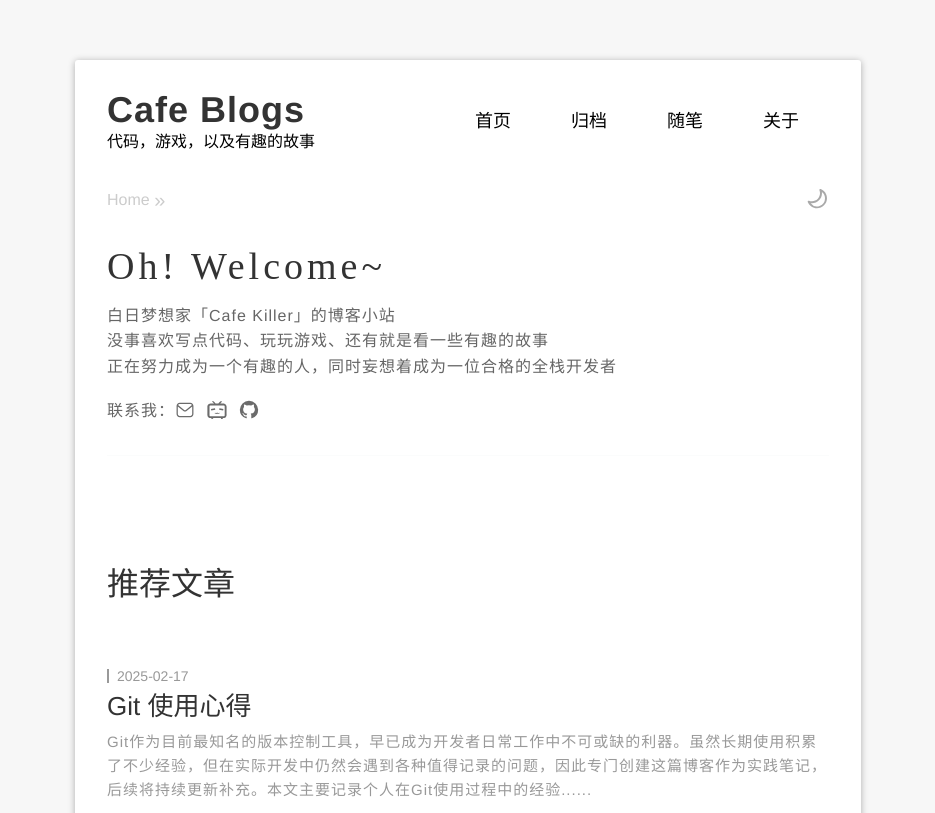
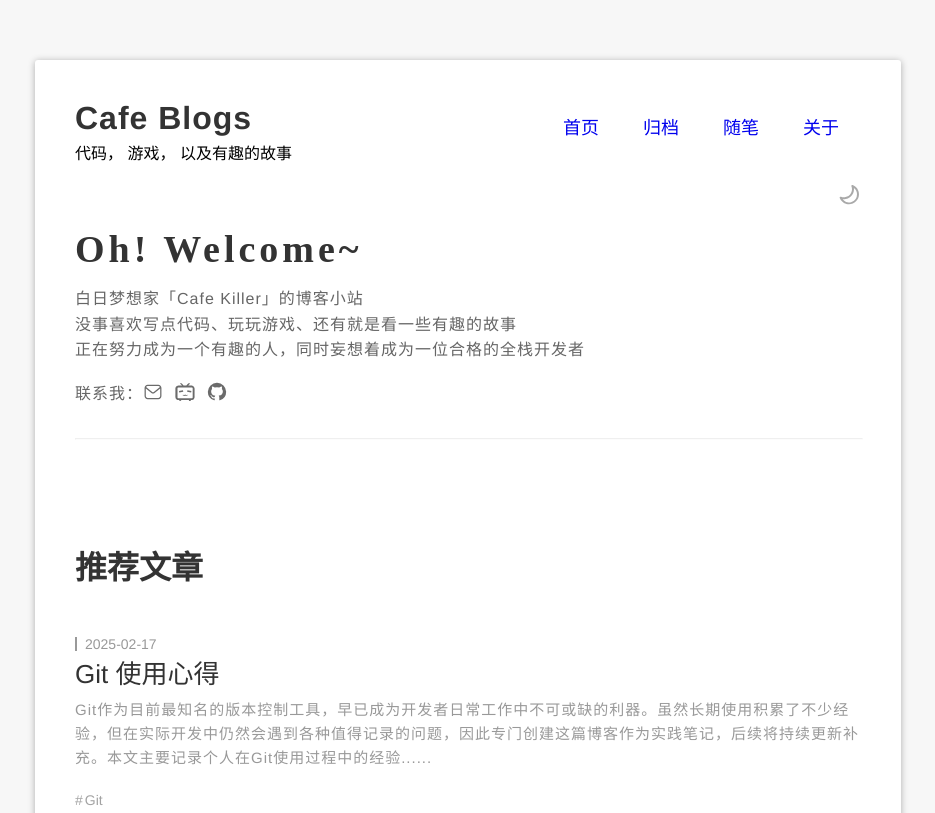
Before and after one commit to CafeKiller/CafeKiller.github.io, an Astro site: page / in a window 1280 px wide. Shown: the top 813 px of the page, without its empty margins (172-1107 px from the left). Built offline with nearby package versions, Linux system fonts and the light colour scheme; Astro itself is replaced by a stand-in of ours; a web font is replaced by a local one.

Commit message:
refactor: remove tailwindcss

```diff
--- a/astro.config.mjs
+++ b/astro.config.mjs
@@ -1,7 +1,5 @@
 import { defineConfig } from 'astro/config';
 import react from "@astrojs/react";
-
-import tailwind from "@astrojs/tailwind";
 
 // https://astro.build/config
 export default defineConfig({
@@ -19,7 +17,9 @@
         '/blogs/2023': '/blogs/#2023',
         '/blogs/2022': '/blogs/#2022'
     },
-  integrations: [react(), tailwind()],
+    integrations: [
+        react()
+    ],
     devToolbar: {
         enabled: false
     }
--- a/package.json
+++ b/package.json
@@ -12,11 +12,9 @@
   "dependencies": {
     "@astrojs/check": "^0.7.0",
     "@astrojs/react": "^3.6.0",
-    "@astrojs/tailwind": "^6.0.2",
     "@giscus/react": "^3.0.0",
     "astro": "^4.10.2",
     "fuse.js": "^7.0.0",
-    "tailwindcss": "^3.4.17",
     "typescript": "^5.4.5"
   },
   "devDependencies": {
--- a/src/components/Header.astro
+++ b/src/components/Header.astro
@@ -2,19 +2,22 @@
 import ToolBar from "@components/ToolBar.astro"
 
 import '@styles/global.min.css'
-import '@styles/tailwind.min.css'
 ---
 <section class="head-wrapper">
     <header class="header">
         <nav>
-            <a href="/">首页</a>
-            <a href="/blogs">归档</a>
-            <a href="/notes/1">随笔</a>
-            <a href="/about">关于</a>
+            <a class="nav-link" href="/">首页</a>
+            <a class="nav-link" href="/blogs">归档</a>
+            <a class="nav-link" href="/notes/1">随笔</a>
+            <a class="nav-link" href="/about">关于</a>
         </nav>
         <div class="header-title">
             <h1 class="title">Cafe Blogs</h1>
-            <p class="description"><span>代码</span>，<span>游戏</span>，以及<span>有趣的故事</span></p>
+            <p class="description">
+                <span class="tag">代码</span>，
+                <span class="tag">游戏</span>，
+                以及<span class="tag">有趣的故事</span>
+            </p>
         </div>
     </header>
     <ToolBar />
@@ -24,11 +27,12 @@
 <style lang="scss">
     // Header 通用头部 组件样式
     .head-wrapper {
-        @apply mb-8;
+        margin-bottom: 20px;
         width: 100%;
         position: relative;
         .header {
-            @apply w-full mx-auto mb-8 ;
+            margin: 0 auto 20px;
+            width: 100%;
             display: flex;
             justify-content: space-between;
             height: 60px;
@@ -37,11 +41,12 @@
             nav {
                 display: flex;
                 order: 2;
-                a {
-                    @apply w-24 text-lg ;
+                .nav-link {
                     display: flex;
                     justify-content: center;
                     align-items: center;
+                    width: 80px;
+                    font-size: 18px;
                     transition: all .25s ease;
                     border-bottom: 3px solid transparent;
                     &:hover {
@@ -50,23 +55,27 @@
                 }
             }
             .header-title {
-                @apply relative self-center order-1;
+                position: relative;
+                align-self: center;
+                order: 1;
                 .title {
-                    @apply w-full text-4xl ;
+                    width: 100%;
                     font-weight: 600;
+                    font-size: 32px;
                     letter-spacing: 1px;
                     color: var(--fontcolor1);
                     z-index: 10;
                 }
                 .description {
-                    @apply relative text-base ;
+                    position: relative;
+                    font-size: 16px;
                     left: 0;
                     bottom: 0;
                     vertical-align: middle;
-                    span {
+                    .tag {
                         transition: all .2s ease;
                         &:hover {
-                            // color: var(--main-color);
+                            color: var(--main-color);
                         }
                     }
                 }
@@ -78,21 +87,26 @@
     @media screen and (max-width: 786px) {
         .head-wrapper .header {
             height: auto;
-            @apply flex-wrap ;
+            flex-wrap: wrap;
             nav {
-                @apply mt-8 w-full justify-center order-2 ;
+                margin-top: 20px;
+                width: 100%;
+                justify-content: center;
+                order: 2;
                 a {
-                    @apply text-base h-16 ;
+                    font-size: 16px;
+                    height: 60px;
                 }
             }
             .header-title {
-                @apply pr-0 w-full text-center ;
+                width: 100%;
+                padding-right: 0;
+                text-align: center;
                 order: 1;
-                .title {
-                    @apply text-3xl ;
-                }
                 .description {
-                    @apply w-full left-1/2 transform -translate-x-1/2;
+                    width: 100%;
+                    left: 50%;
+                    transform: translateX(-50%);
                 }
             }
         }
--- a/src/components/ToolBar.astro
+++ b/src/components/ToolBar.astro
@@ -44,38 +44,11 @@
 <div class="toolbar" aria-label="toolbar">
 
     <ul class="navigation">
-        <!-- <li class={ breadcrumbList.length === 0 ? 'hide' : ''}> -->
-        <li>
-            <a href={ SITE.webPrefix +'/' }>Home</a>
-            <span aria-hidden="true">&raquo;</span>
-        </li>
-        {
-            breadcrumbList.map((breadcrumb, index) => {
-                // if(isPureInteger(breadcrumb)) return
-                return index+1 === breadcrumbList.length
-                    ? (
-                        <li>
-                            <a href={ breadcrumbListToUrl(breadcrumb) }>
-                                { capitalizeFirstLetter(decodeURIComponent(breadcrumb)) }
-                                </a>
-                            <span aria-hidden="true"></span>
-                        </li>
-                    )
-                    : (
-                        <li>
-                            <a href={ isPureInteger(breadcrumb) ? "javascript:void(0);" : breadcrumbListToUrl(breadcrumb) }>
-                                { capitalizeFirstLetter(decodeURIComponent(breadcrumb)) }
-                            </a>
-                            <span aria-hidden="true">&raquo;</span>
-                        </li>
-                    )
-            })
-        }
+        <!-- TODO: 添加路径显示 -->
     </ul>
 
     <div class="right">
-        <!-- <span class="contr-icon">+</span>
-        <span class="contr-icon">-</span> -->
+        <!-- TODO: 添加文字大小变化显示 -->
         <div class="theme-box" id="theme-btn" style="opacity: 0;">
             <svg class="icon" id="theme-icon" viewBox="0 0 1024 1024" version="1.1" xmlns="http://www.w3.org/2000/svg" p-id="1756" width="200" height="200">
                 <!-- dark 显示: 太阳 -->
--- a/src/layouts/BaseLayout.astro
+++ b/src/layouts/BaseLayout.astro
@@ -5,7 +5,6 @@
 import { SITE, LOCALE } from '@config'
 
 import '@styles/global.min.css'
-import '@styles/tailwind.min.css'
 
 export interface Props {
 	title?: string
@@ -173,14 +172,28 @@
 </script>
 
 <style lang="scss">
+	body {
+		padding-top: 60px;
+		min-width: 360px;
+    	background-color: var(--body-bgcolor);
+    	scroll-behavior: smooth;
+	}
 	.wrapper {
-		@apply relative p-8 mx-auto max-w-[786px] min-w-[360px];
-		min-height: calc(100vh - 120px);
-		font-family: var(--fontCommon);
+		padding: 40px;
+		margin: 0 auto 0;
+		position: relative;
+		max-width: 786px;
+		min-width: 360px;
+		min-height: calc(100vh - 240px);
+		font-family: var(--fontBase);
 		border-radius: 3px;
 		background-color: var(--blackf);
 		box-shadow: 0 1px 7px rgba(0, 0, 0, .3);
 		transition: all .3s ease;
 	}
 
+	@media screen and (max-width: 786px) {
+		body { padding-top: 0 }
+		.wrapper { padding: 0 22px }
+	}
 </style>
--- a/src/styles/global.scss
+++ b/src/styles/global.scss
@@ -1,5 +1,3 @@
-// @import "tailwind.min.css";
-
 // COMMON START
 body,dl,dd,ul,ol,h1,h2,h3,h4,h5,h6,p,form,header,section,article,footer{margin:0;}
 body,button,input,select,textarea{font:12px/1.5 tahoma,sans-serif}
@@ -47,20 +45,6 @@
     font-family: 'Songti SC, Helvetica, Arial, sans-serif';
     scroll-behavior: smooth;
 }
-body {
-    min-width: 360px;
-    background-color: var(--body-bgcolor);
-    scroll-behavior: smooth;
-    padding-top: 60px;
-    &::-webkit-scrollbar {
-        height: 4px;
-        width: 6px;
-        background-color: var(--body-bgcolor);
-    }
-    &::-webkit-scrollbar-thumb{
-        background-color: var(--fontcolor3);
-    }
-}
 // COMMON NED
 
 $invert: invert(1) hue-rotate(180deg);
@@ -68,6 +52,9 @@
 html {
     --main-color: #8b4513;
     --sub1-color: #a69579;
+
+    --body-bgcolor: #f7f7f7;
+
     --black0: #000000;
     --black3: #333333;
     --black6: #666666;
@@ -79,7 +66,6 @@
     --color2: #b22222;
     --color3: #7b68ee;
     --color4: #2a52be;
-    --body-bgcolor: #f7f7f7;
 
     --fontcolor1: #333333;
     --fontcolor2: #666666;
@@ -87,26 +73,30 @@
     --fontcolor4: #cccccc;
     --fontcolor5: #eeeeee;
 
-    --fontsize14: 14px;
-    --fontsize16: 16px;
-    --fontsize20: 20px;
-    --fontsize22: 22px;
-    --fontsize24: 24px;
-    --fontsize30: 30px;
-    --fontsize36: 36px;
-    --fontsize42: 42px;
-    --fontsize48: 48px;
+    --fonts-mini: 12px;
+    --fonts-sm: 14px;
+    --fonts-base: 16px;
+    --fonts-big: 20px;
+    --fonts-subtit-1: 32px;
+    --fonts-subtit-2: 28px;
+    --fonts-subtit-3: 24px;
+    --fonts-tit-sm: 42px;
+    --fonts-tit-big: 48px;
 
     --zoom: 1;
 
-    --fontCommon: 'PingFang SC', "OPPOSnac", "Microsoft YaHei", "Helvetica Neue", Helvetica, Arial, sans-serif;
+    --fontBase: 'PingFang SC', "OPPOSnac", "Microsoft YaHei", "Helvetica Neue", Helvetica, Arial, sans-serif;
+    --fontCode: 'FiraCodeR', 'PingFang SC', 'IBM Plex Sans', 'monospace',
 }
 
 // 深色模式
 .dark {
     --main-color: #ff8033;
+
     --body-bgcolor: #161b22;
+
     --blackf: #212737;
+
     --fontcolor1: #eeeeee;
     --fontcolor2: #aaaaaa;
     --fontcolor3: #777777;
@@ -121,43 +111,55 @@
 .md-wrapper {
     // markdown 文档主体内容
     .md-content {
-        @apply relative py-8;
-        font-family: 'PingFang SC';
-        h1, h2, h3 {
-            @apply relative pl-8 mt-6 font-normal tracking-wider text-3xl leading-normal;
+        position: relative;
+        padding: 20px 0;
+        font-family: var(--fontBase);
+        h1 {
+            position: relative;
+            padding-left: 30px;
+            margin-top: 20px;
             color: var(--fontcolor1);
+            font-size: var(--fonts-subtit-1);
             &::before {
-                @apply absolute left-0 top-[2px];
+                position: absolute;
+                left: 0;
                 content: '#';
-                color: var(--fontcolor4);
+                font-size: var(--fonts-subtit-1);
             }
         }
         h2 {
-            font-size: 26px;
-            margin-top: 30px;
-            @apply pl-10;
+            @extend h1;
+            padding-left: 40px;
+            margin-top: 14px;
+            font-size: var(--fonts-subtit-2);
             &::before {
                 content: '##';
-                font-size: 26px;
+                font-size: var(--fonts-subtit-2);
             }
         }
         h3 {
-            font-size: 20px;
-            line-height: 38px;
-            margin-top: 20px;
+            @extend h1;
+            padding-left: 50px;
+            margin-top: 8px;
+            font-size: var(--fonts-subtit-3);
             &::before {
                 content: '###';
-                font-size: 20px;
+                font-size: var(--fonts-subtit-3);
             }
         }
         p {
             color: var(--fontcolor1);
-            @apply py-1 text-base leading-loose;
+            padding: 4px 0;
+            font-size: var(--fonts-base);
+            line-height: 1.6;
             code {
+                display: inline-block;
+                padding: 2px 8px;
+                font-family: var(--fontCode);
+                line-height: 1.4;
+                color: var(--fontcolor1);
                 background-color: var(--fontcolor4);
-                color: var(--fontcolor1);
-                font-family: 'FiraCodeR', 'PingFang SC', 'IBM Plex Sans', 'monospace';
-                @apply inline-block px-1 py-1 rounded leading-tight;
+                border-radius: 4px;
             }
             strong {
                 color: var(--main-color);
@@ -166,52 +168,70 @@
         small-text {
             letter-spacing: 1px;
             color: var(--fontcolor1);
-            @apply text-sm italic leading-8 opacity-70;
+            font-size: var(--fonts-sm);
+            font-style: italic;
+            line-height: 1.6;
+            opacity: 0.7;
         }
         .astro-code {
-            font-family: 'FiraCodeR', 'PingFang SC', 'IBM Plex Sans';
+            position: relative;
+            font-family: var(--fontCode);
             overflow: hidden !important;
-            @apply relative;
             .code-wrapper {
-                @apply relative px-4 pt-6 pb-4 w-full overflow-x-auto box-border;
+                position: relative;
+                padding: 30px 20px 20px;
+                width: 100%;
+                box-sizing: border-box;
+                overflow-x: auto;
                 &::-webkit-scrollbar {
                     background-color: var(--body-bgcolor);
-                    @apply w-1 h-1;
+                    width: 2px;
+                    height: 2px;
                 }
                 &::-webkit-scrollbar-thumb{
                     background-color: var(--main-color);
                 }
             }
             .code-language {
+                position: absolute;
+                padding: 4px 8px;
+                top: 0;
+                right: 0;
+                font-weight: 600;
+                font-size: var(--fonts-sm);
                 color: var(--main-color);
                 background-color: #24292e;
                 transition: all .3s ease;
-                @apply absolute px-2 py-1 top-0 right-0 cursor-pointer text-sm font-semibold z-50;
+                cursor: pointer;
+                z-index: 50;
                 &:hover {
                     color: var(--fontcolor1);
                     background-color:  var(--main-color);
                 }
             }
             code {
-                font-family: 'FiraCodeR', 'PingFang SC', 'IBM Plex Sans', 'monospace';
-                @apply text-sm leading-relaxed;
+                font-family: var(--fontCode);
+                font-size: var(--fonts-sm);
+                line-height: 1.8;
             }
         }
         ul,ol {
-            @apply mx-auto mb-2 pl-8;
+            margin: 0 auto 0;
+            margin-bottom: 4px;
+            padding-left: 20px;
             li {
                 margin-bottom: 4px;
-                line-height: 26px;
+                line-height: 1.8;
                 position: relative;
-                font-size: 16px;
+                font-size: var(--fonts-base);
                 color: var(--fontcolor1);
-                &::marker { font-size: 12px; }
+                &::marker { font-size: var(--fonts-mini); }
                 blockquote { padding: 0; }
-                ul, ol {  margin-top: 6px; }
+                ul, ol {  margin-top: 8px; }
                 code {
                     padding: 2px 8px;
                     background-color: var(--fontcolor4);
-                    border-radius: 3px;
+                    border-radius: 4px;
                     color: var(--fontcolor1);
                 }
                 &::marker {
@@ -220,7 +240,7 @@
                 }
             }
             code {
-                font-family: 'FiraCodeR', 'PingFang SC', 'IBM Plex Sans', 'monospace';
+                font-family: var(--fontCode);
             }
         }
         ol {
@@ -230,7 +250,9 @@
         }
         .contains-task-list {
             padding-left: 16px;
-            .task-list-item { list-style: none; }
+            .task-list-item {
+                list-style: none;
+            }
         }
         a {
             font-size: 16px;
@@ -243,9 +265,10 @@
             white-space: pre-wrap;
         }
         blockquote {
+            margin: 4px auto;
+            padding: 2px 8px;
             background-color: var(--fontcolor5);
             border-left: 3px solid var(--main-color);
-            @apply py-1 px-3 my-2;
             p {
                 padding: 4px 10px;
                 background-color: var(--fontcolor5) ;
@@ -266,28 +289,33 @@
             background: var(--fontcolor2);
         }
         img-desc {
+            display: block;
             margin-top: -12px;
+            width: 100%;
+            font-size: var(--fonts-sm);
+            text-align: center;
             letter-spacing: 0;
             color: var(--fontcolor3);
-            @apply block text-center text-xs w-full;
         }
         table {
+            margin: 8px auto;
             color: var(--fontcolor1);
             border: 2px solid var(--fontcolor2);
-            @apply my-2 mx-auto;
             tr {
                 border-bottom: 1px solid var(--fontcolor3);
             }
             th {
+                padding: 16px 0;
                 min-width: 120px;
+                font-size: var(--fonts-base);
                 border: 1px solid var(--fontcolor3);
-                @apply text-base py-4;
             }
             td {
+                padding: 8px 2px;
+                min-width: 120px;
+                font-size: var(--fonts-base);
+                border: 1px solid var(--fontcolor3);
                 color: var(--fontcolor2);
-                min-width: 120px;
-                border: 1px solid var(--fontcolor3);
-                @apply text-sm py-4 px-1;
             }
         }
         .scroll-x {
@@ -308,9 +336,10 @@
 }
 
 .blogs-list {
-    // padding-bottom: 40px;
     // min-height: calc(100vh - 420px);
-    @apply relative w-full pt-4;
+    padding-bottom: 10px;
+    position: relative;
+    width: 100%;
 }
 
 .base-main {
@@ -321,12 +350,6 @@
 
 // 移动端or小屏适配
 @media screen and (max-width: 786px) {
-    body {
-        padding-top: 0;
-    }
-    .wrapper {
-        padding: 0 22px;
-    }
     .md-wrapper {
         .md-content {
             padding: 20px 4px 40px;
--- a/src/styles/tailwind.min.css
+++ /dev/null
@@ -1,3 +0,0 @@
-@tailwind base;
-@tailwind components;
-@tailwind utilities;
--- a/tailwind.config.mjs
+++ /dev/null
@@ -1,8 +0,0 @@
-/** @type {import('tailwindcss').Config} */
-export default {
-	content: ['./src/**/*.{astro,html,js,jsx,md,mdx,svelte,ts,tsx,vue}'],
-	theme: {
-		extend: {},
-	},
-	plugins: [],
-}
```
Also changed, not shown: pnpm-lock.yaml, src/styles/global.min.css. Lines whose indentation alone changed are shown as unchanged.
